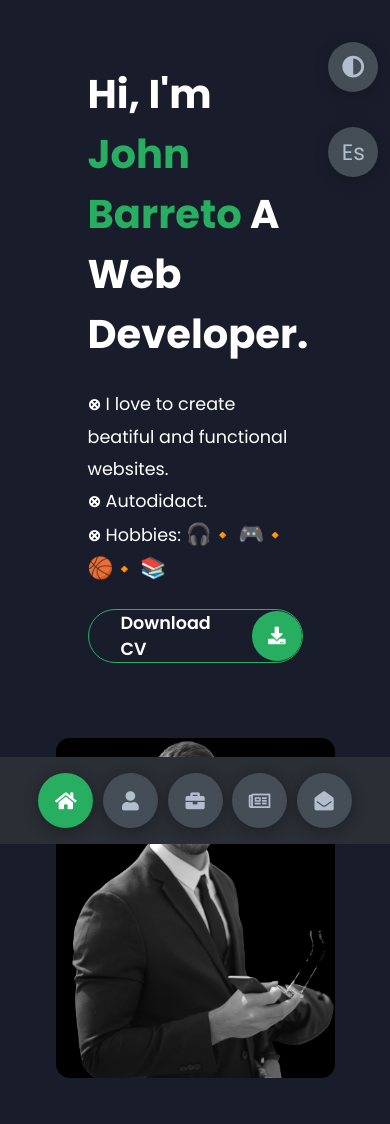
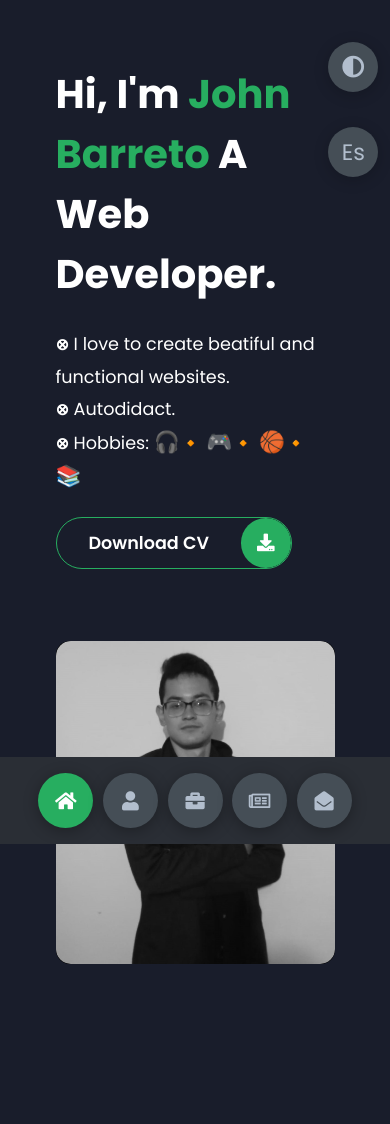
Before and after one commit to johnb123-a/Portafolio, a website: page index(En).html in a window 390 px wide. Drawn offline with Linux system fonts and the light colour scheme.

Commit message:
change photo perfil and add description in project-item

```diff
--- a/assets/styles/sass/abstracts/_media.scss
+++ b/assets/styles/sass/abstracts/_media.scss
@@ -375,6 +375,7 @@
     /* ################################################## */
     .header__content {
       &--right {
+        padding: 2rem 0rem !important;
         p {
           b {
             font-size: 1rem;
--- a/assets/styles/sass/layout/_header.scss
+++ b/assets/styles/sass/layout/_header.scss
@@ -27,12 +27,15 @@
       margin-left: 4rem;
       transition: all 0.4s ease-in-out;
       width: 68%;
+      overflow: hidden;
 
       img {
         height: 100%;
         object-fit: cover;
         transition: all 0.4s ease-in-out;
         width: 100%;
+        border-radius: 15px;
+
         filter: grayscale(100%);
         &:hover {
           filter: grayscale(0);
--- a/index(En).html
+++ b/index(En).html
@@ -28,7 +28,7 @@
         <div class="header__content--left">
           <div class="h-shape"></div>
           <div class="image">
-            <img src="./assets/img/hero.png" alt="photo perfil" loading="lazy"/>
+            <img src="./assets/img/Perfil.jpeg" alt="photo perfil" loading="lazy"/>
           </div>
         </div>
         <div class="header__content--right">
```
Also changed, not shown: index.html (+2 -2 lines), assets/img/Perfil.jpeg (added), assets/img/hero.png (deleted), assets/styles/css/style.css.
